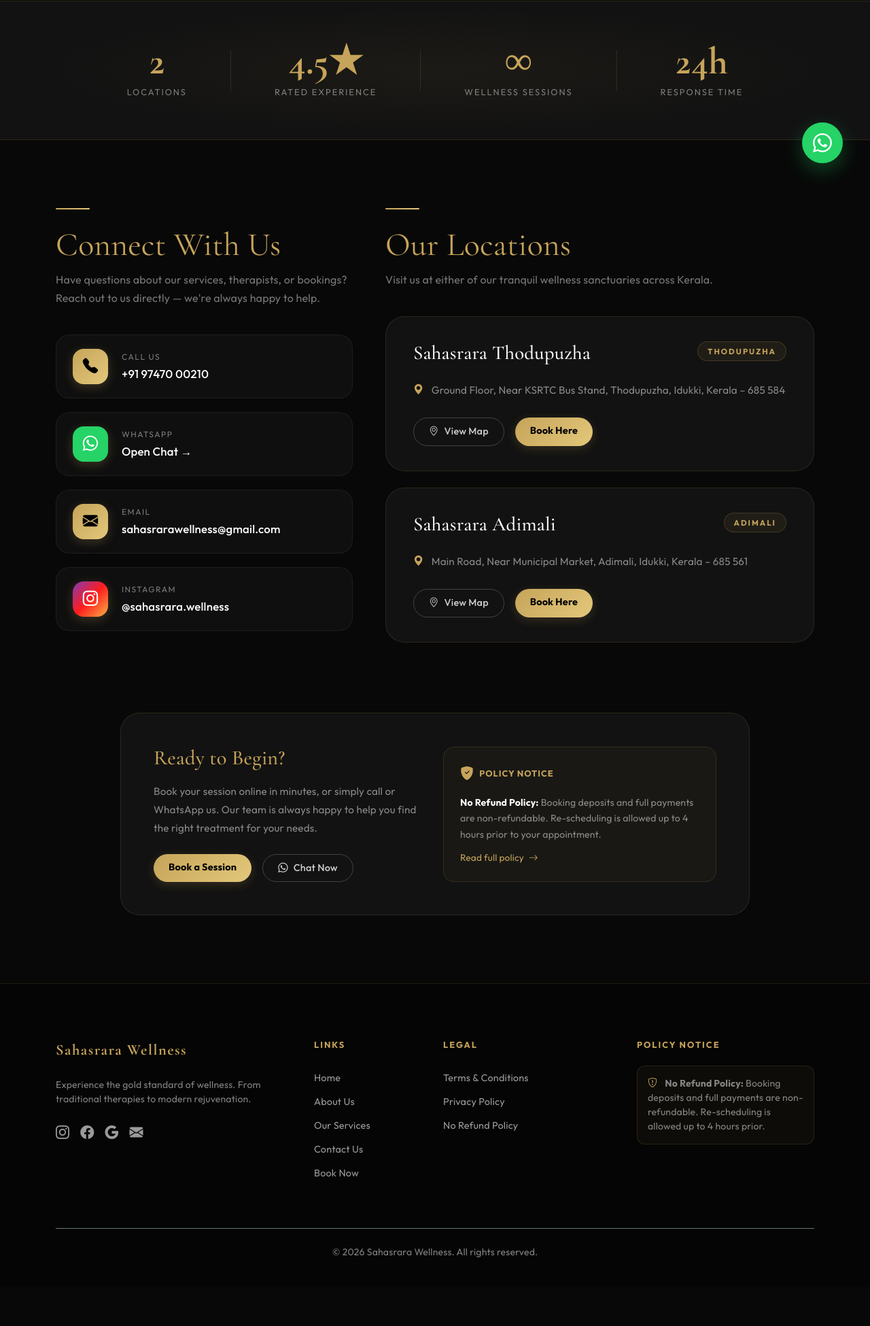
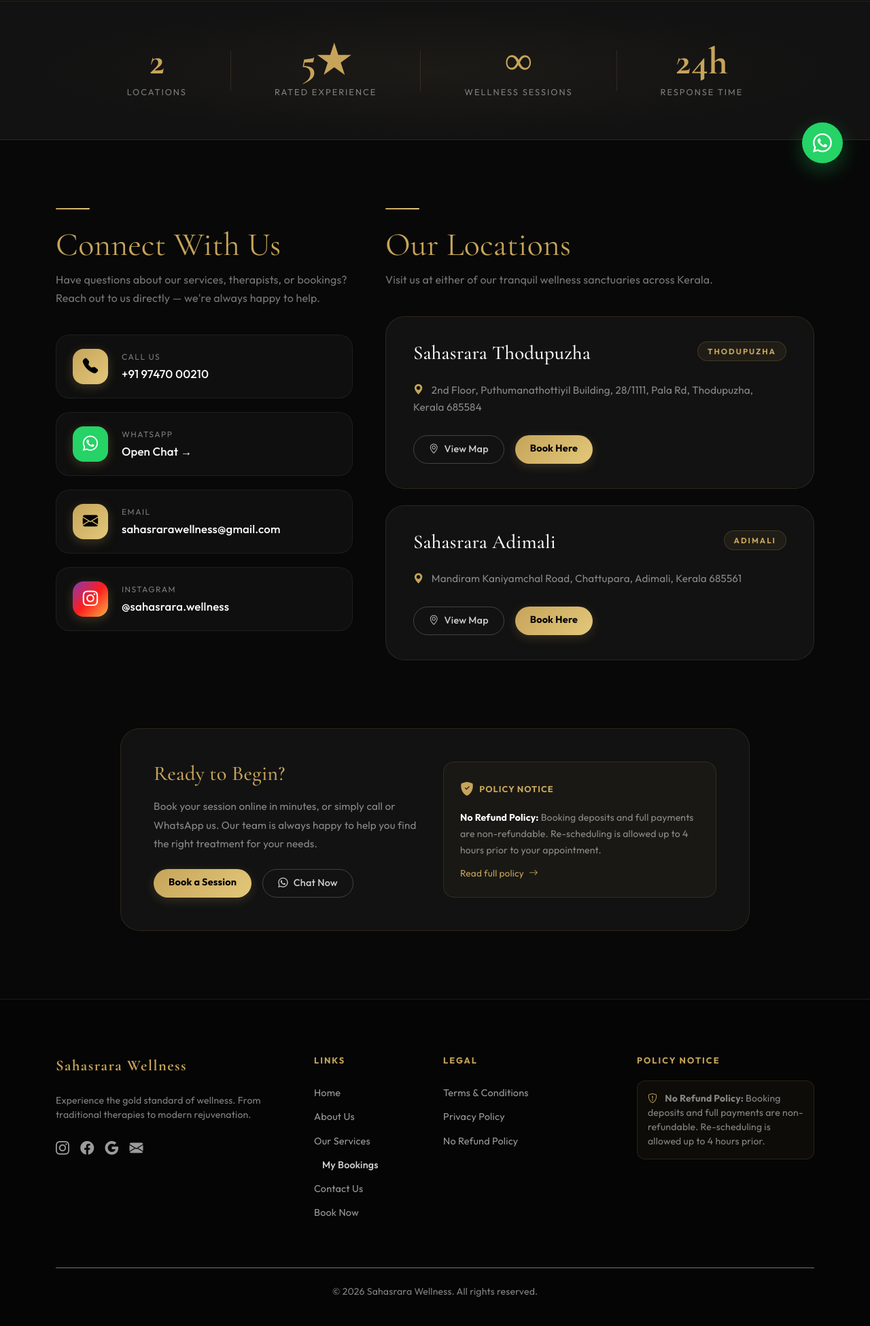
Before and after one commit to jerin-jaison/Sahasrara-Wellness, a Django app: page /contact/ in a window 1280 px wide. Shown: the part 520-2470 px from the top of the page at 68% size. Before the commit the page ends 2369 px from the top, so only its background shows below. Run offline with Django 5.2, Linux system fonts and the light colour scheme.

Commit message:
small chnages

```diff
--- a/templates/contact.html
+++ b/templates/contact.html
@@ -595,7 +595,7 @@
           </div>
           <div class="map-stat-divider d-none d-md-block"></div>
           <div class="map-stat text-center">
-            <div class="stat-number">4.5★</div>
+            <div class="stat-number">5★</div>
             <div class="stat-label">Rated Experience</div>
           </div>
           <div class="map-stat-divider d-none d-md-block"></div>
@@ -702,7 +702,7 @@
                   </div>
                   <p class="branch-address">
                     <i class="bi bi-geo-alt-fill text-gold me-2"></i>
-                    Ground Floor, Near KSRTC Bus Stand, Thodupuzha, Idukki, Kerala – 685 584
+                    2nd Floor, Puthumanathottiyil Building, 28/1111, Pala Rd, Thodupuzha, Kerala 685584
                   </p>
                   <div class="d-flex flex-wrap gap-3">
                     <a href="https://maps.app.goo.gl/1rdzYsqYcGTKGRK87" target="_blank" class="btn-outline-gold">
@@ -724,7 +724,7 @@
                   </div>
                   <p class="branch-address">
                     <i class="bi bi-geo-alt-fill text-gold me-2"></i>
-                    Main Road, Near Municipal Market, Adimali, Idukki, Kerala – 685 561
+                    Mandiram Kaniyamchal Road, Chattupara, Adimali, Kerala 685561
                   </p>
                   <div class="d-flex flex-wrap gap-3">
                     <a href="https://maps.app.goo.gl/35BaAuHcpchwpAho9" target="_blank" class="btn-outline-gold">
@@ -813,6 +813,7 @@
             <li><a href="/" class="footer-link">Home</a></li>
             <li><a href="/about" class="footer-link">About Us</a></li>
             <li><a href="/services" class="footer-link">Our Services</a></li>
+            <a href="/bookings/my" class="nav-link-premium">My Bookings</a>
             <li><a href="/contact" class="footer-link">Contact Us</a></li>
             <li><a href="/bookings" class="footer-link">Book Now</a></li>
           </ul>
--- a/templates/index.html
+++ b/templates/index.html
@@ -494,8 +494,7 @@
                         <h3 class="h2 text-white garamond mb-3">{{ branch.name }}</h3>
                         <p class="text-white-50 small mb-3">{{ branch.address }}</p>
                         <div class="mb-4">
-                            <span class="small text-gold fw-bold"><i class="bi bi-clock me-2"></i>{{
-                                branch.opening_time|time:"g:i A" }} – {{ branch.closing_time|time:"g:i A" }}</span>
+                            <span class="small text-gold fw-bold"><i class="bi bi-clock me-2"></i>{{ branch.opening_time|time:"g:i A" }} – {{ branch.closing_time|time:"g:i A" }}</span>
                         </div>
                         <div class="d-flex flex-wrap gap-2 justify-content-center">
                             <a href="{% url 'bookings:step1_branch' %}?branch_id={{ branch.id }}"
--- a/templates/services.html
+++ b/templates/services.html
@@ -29,7 +29,11 @@
   <meta property="og:title" content="The Sanctuary Menu — Sahasrara Wellness">
   <meta property="og:description"
     content="A collection of master-crafted therapies designed to restore balance to your mind, body, and spirit.">
+  <meta property="og:image" content="{% static 'logo1.jpeg' %}">
   <meta property="og:url" content="https://sahasrarawellness.com/services">
+
+    <link rel="shortcut icon" href="{% static 'logo1.jpeg' %}" type="image/x-icon">
+    <link rel="apple-touch-icon" href="{% static 'logo1.jpeg' %}">
 
   <style>
     /* ── CSS Variables ───────────────────────────────────────────────────── */
@@ -579,6 +583,7 @@
           <a href="/" class="nav-link-premium">Home</a>
           <a href="/about" class="nav-link-premium">About Us</a>
           <a href="/services" class="nav-link-premium active">Our Services</a>
+          <a href="/bookings/my" class="nav-link-premium">My Bookings</a>
           <a href="/contact" class="nav-link-premium">Contact</a>
         </div>
         <div class="d-flex align-items-center">
```
